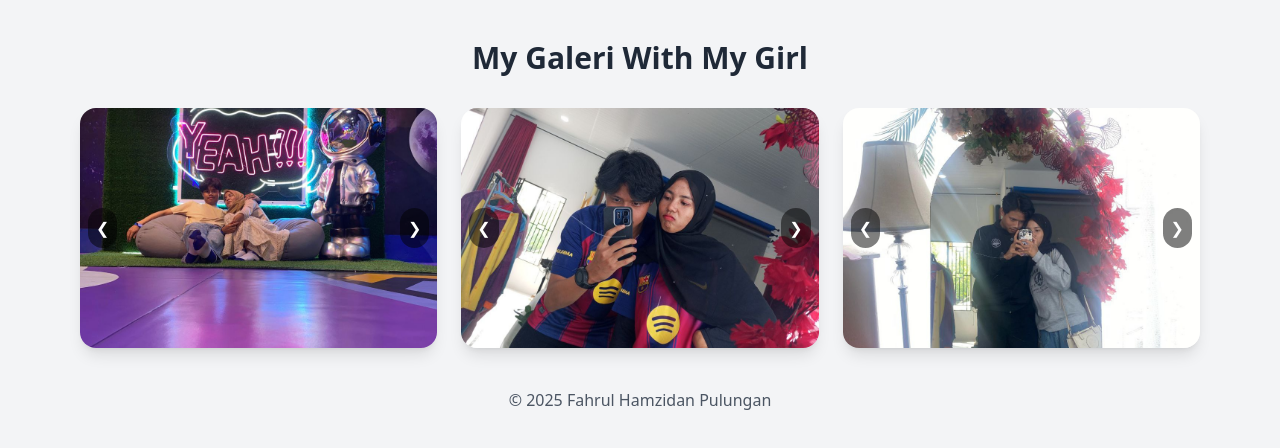
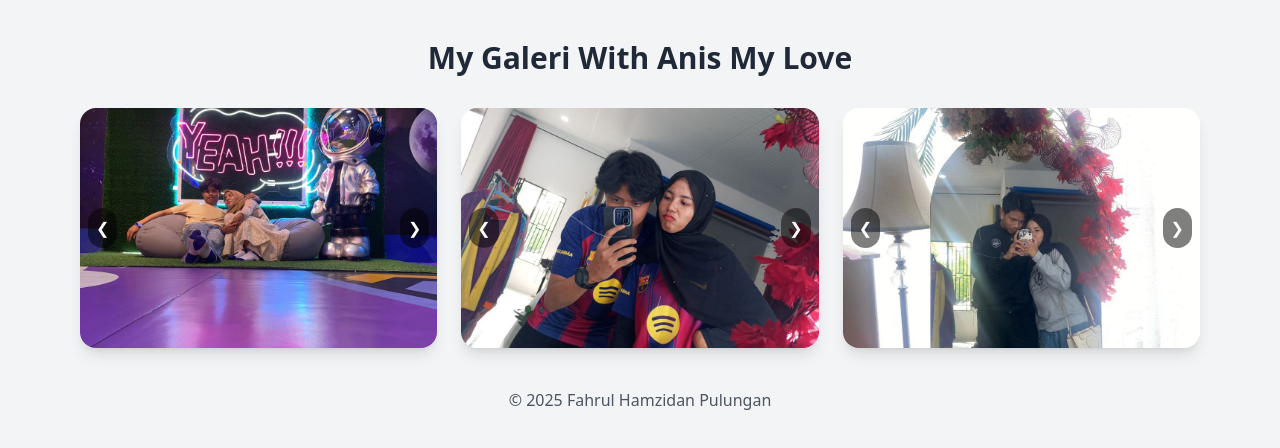
Before and after one commit to z1dan820/mygaleriwithmygirl, a plain HTML site: page index.html in a window 1280 px wide. Drawn offline with nearby package versions, Linux system fonts and the light colour scheme.

Commit message:
Update index.html

```diff
--- a/index.html
+++ b/index.html
@@ -3,7 +3,7 @@
 <head>
   <meta charset="UTF-8">
   <meta name="viewport" content="width=device-width, initial-scale=1.0">
-  <title>My Galeri With My Girl</title>
+  <title>My Galeri With Anis My Love</title>
   <script src="https://cdn.tailwindcss.com"></script>
 </head>
 <body class="bg-gray-100 min-h-screen flex flex-col items-center py-10">
@@ -11,7 +11,7 @@
   <!-- BACKSOUND -->
   <audio id="bgAudio" src="backsound.mp3" preload="auto" loop></audio>
 
-  <h1 class="text-3xl font-bold text-gray-800 mb-8">My Galeri With My Girl</h1>
+  <h1 class="text-3xl font-bold text-gray-800 mb-8">My Galeri With Anis My Love</h1>
 
   <!-- Gallery Container -->
   <div class="grid grid-cols-1 sm:grid-cols-2 md:grid-cols-3 lg:grid-cols-3 gap-6 px-4 max-w-6xl w-full">
```
